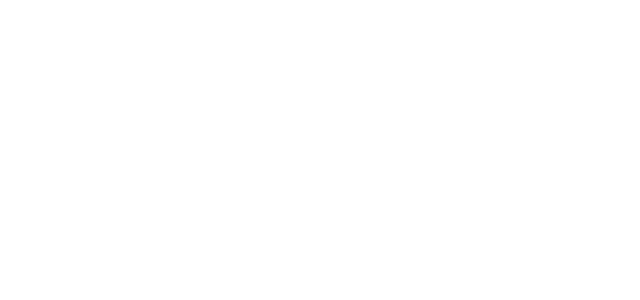
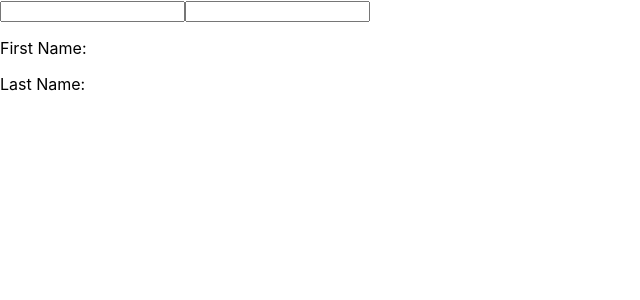
Before and after one commit to RubanN/SEP-react, a React (Create React App) app: page / in a window 1280 px wide. Shown: the top 300 px of the page, without its empty margins (0-640 px from the left). Built offline with nearby package versions, Linux system fonts and the light colour scheme.

Commit message:
React useState is added

```diff
--- a/src/App.js
+++ b/src/App.js
@@ -1,4 +1,10 @@
 // import './App.css';
+
+import UseRef from "./UseRef/UseRef";
+import UseState3 from "./UseState/UseState3";
+import UseStateObj from "./UseState/UseStateObj";
+// import UseState2 from "./UseState/UseState2";
+// import UseState1 from "./UseState/UseState1";
 
 // import Index from "./simpleProject/Todolist/Index";
 
@@ -20,8 +26,11 @@
      {/* <HideAndShow/> */}
      {/* <HandleForm/> */}
        {/* <Index/> */}
-
-
+       <UseRef/>
+       {/* <UseState1/> */}
+       {/* <UseState2/> */}
+        {/* <UseState3/> */}
+       <UseStateObj/>
 
 
 
--- /dev/null
+++ b/src/UseRef/UseRef.jsx
@@ -0,0 +1,9 @@
+import React from 'react'
+
+export default function UseRef() {
+    return (
+        <div>
+
+        </div>
+    )
+}
--- /dev/null
+++ b/src/UseState/UseState1.jsx
@@ -0,0 +1,16 @@
+import React,{useState} from 'react'
+
+function initArray(){
+    console.log("Initializing array");
+    let array = [];
+    for(let i=0;i<1000;i++){
+        array.push(i)
+    }
+    return array;
+}
+export default function UseState1() {
+           const [array,setArray] = useState(initArray())
+    return <p onClick={()=>setArray([...array,1])}>{array.length}</p>
+}
+// This UseState calls function every time it keeps on calling the function
+// and incrementing the Initializing count values
--- /dev/null
+++ b/src/UseState/UseState2.jsx
@@ -0,0 +1,14 @@
+import React,{useState} from 'react'
+
+export default function UseState2() {
+    const [arr,setArr] = useState(()=>{
+        console.log('Initialiing Array');
+        let arr=[];
+        for(let i=0; i<arr.length; i++){
+            arr.push(i)
+        }
+        return arr;
+    })
+    return <p onClick={()=>setArr([...arr,1])}>{arr.length}</p>
+
+}
--- /dev/null
+++ b/src/UseState/UseState3.jsx
@@ -0,0 +1,18 @@
+import React,{useState} from 'react'
+
+export default function UseState3() {
+      const [firstName,setFirstName]=useState()
+    return (
+        <div>
+            <input
+            type="text"
+            name="firstName"
+            value={firstName}
+            onChange={(e)=>{
+                setFirstName(e.target.value);
+            }}
+            />
+            <p>First Name:{firstName}</p>
+        </div>
+    )
+}
--- /dev/null
+++ b/src/UseState/UseStateObj.jsx
@@ -0,0 +1,28 @@
+import React,{useState} from 'react'
+
+export default function UseStateObj() {
+      const [state,setState]=useState({firstName:"",lastName:""})
+    return (
+        <div>
+            <input
+            type="text"
+            name="firstName"
+            value={state.firstName}
+            onChange={(e)=>{
+                setState({...state, firstName: e.target.value});
+            }}
+            />
+
+            <input
+            type="text"
+            name='lastName'
+            value={state.lastName}
+            onChange={(e)=>{
+                setState({...state, 'lastName': e.target.value});
+            }}
+            />
+            <p>First Name:{state.firstName}</p>
+            <p>Last Name:{state.lastName}</p>
+        </div>
+    )
+}
```
